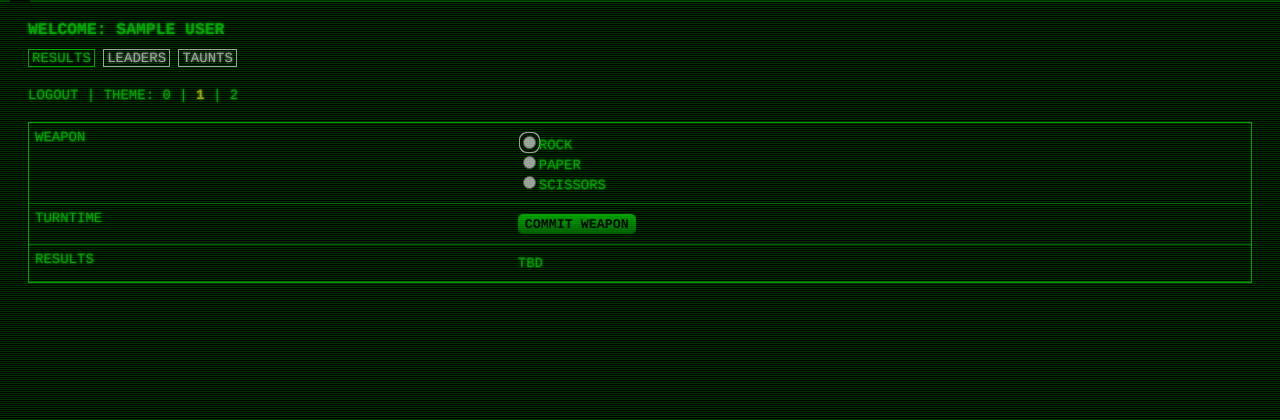
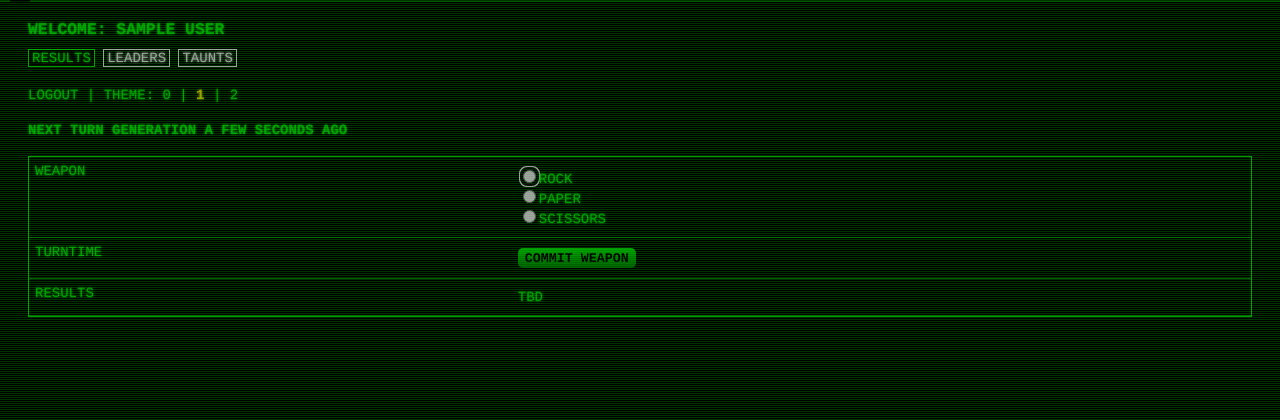
Before and after one commit to d4-ideas/Roshambattle, a Node project: template views/index.ejs in a window 1280 px wide. Shown: the top 420 px of the page. Run offline with Node 20 templates, Linux system fonts and the light colour scheme; the template is opened without the code that fills it: most values are stand-ins (such as "Sample title", 1, 10 or a date in 2020); some libraries are stand-ins or nearby versions.

Commit message:
Now showing next turn generation
But no countdown yet.

```diff
--- a/app.js
+++ b/app.js
@@ -48,6 +48,7 @@ var j = schedule.scheduleJob(rule, function(){
         }
     });
 });
+app.set('job', j);
 
 // view engine setup
 app.set('views', path.join(__dirname, 'views'));
--- a/public/js/main.js
+++ b/public/js/main.js
@@ -76,4 +76,9 @@ $(document).ready(function() {
 
     /* Turns on the scan line bit */
     initScanlines();
+
+    /* Setup the turn countdown */
+    var nextTurn = new moment($('#next-turn').data('date'));
+    $('#next-turn').html('Next Turn Generation ' + nextTurn.fromNow());
+
 });
--- a/routes/index.js
+++ b/routes/index.js
@@ -1,9 +1,11 @@
 /* GET home page. */
 exports.index = function(req, res){
+    console.log(req.app.get('job').nextInvocation());
     if (typeof req.session.userID !== 'undefined') {
         res.render('index', {title: 'Rochambattle',
                             displayName: req.session.displayName,
-                            userID: req.session.userID
+                            userID: req.session.userID,
+                            nextTurn: req.app.get('job').nextInvocation()
                             });
     } else {
         res.redirect('/login');
--- a/views/index.ejs
+++ b/views/index.ejs
@@ -37,6 +37,7 @@
                 <input type="radio" id="theme2" name="theme-options" value="2" data-themeName="lcd"><label for="theme2">2</label>
             </div>
             <h4 id="current-score"></h4>
+            <h4 id="next-turn" data-date="<%= nextTurn %>"></h4>
 			<table id="table-rounds" class="tab-block active">
 				<thead>
 					<tr>
```
